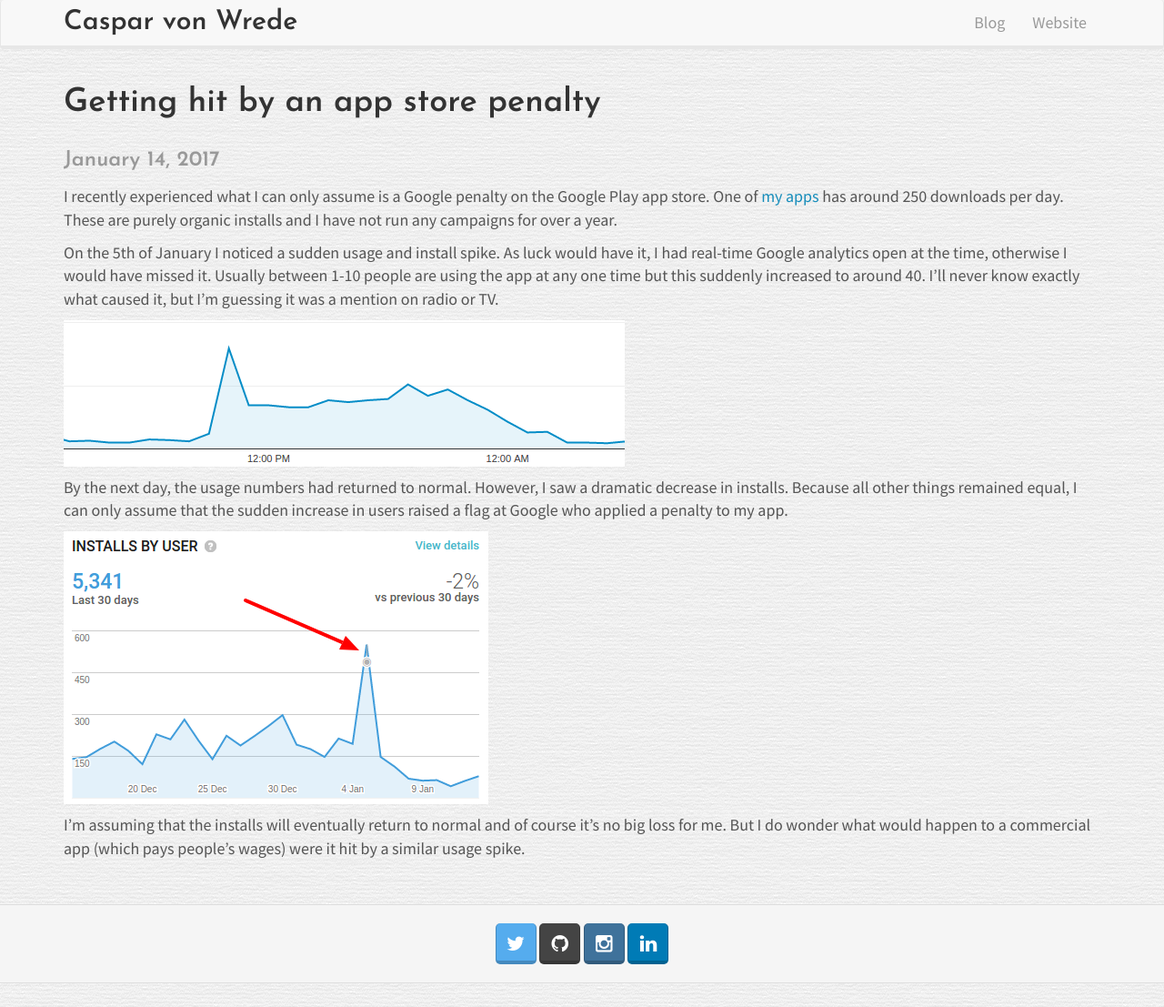
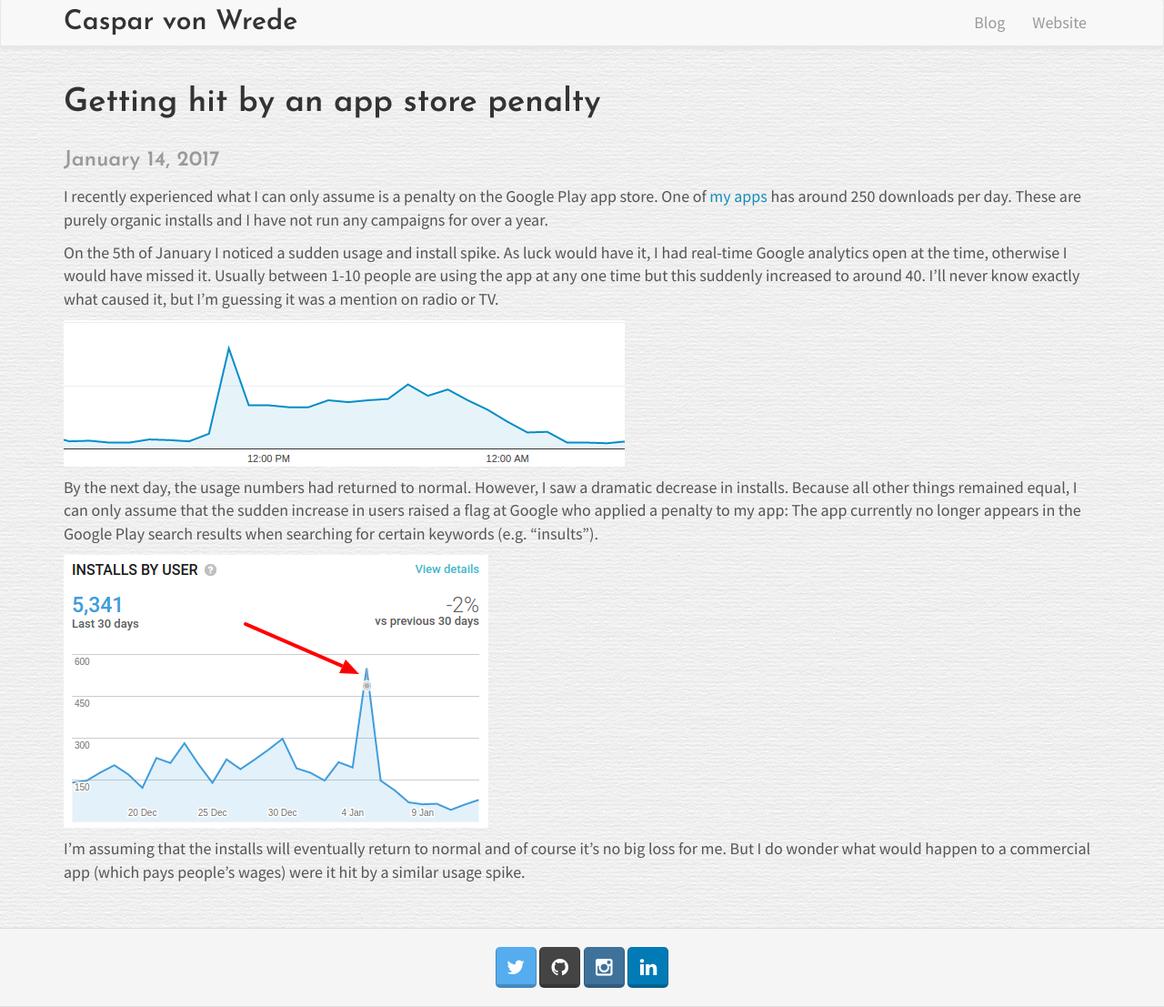
Before and after one commit to caspii/casparwre.de, a Jekyll site: the page built from _posts/2017-01-14-google-penalty.md, in a window 1280 px wide. Shown: the whole page at 91% size. Built offline with Jekyll 4.4.1, drawn with Linux system fonts in a browser that asks for light colours; comment, search, counter and statistics services are not loaded.

Commit message:
Added post and link to Blankz

```diff
--- a/_posts/2017-01-14-google-penalty.md
+++ b/_posts/2017-01-14-google-penalty.md
@@ -3,13 +3,13 @@
 title: Getting hit by an app store penalty
 ---
 
-I recently experienced what I can only assume is a Google penalty on the Google Play app store. One of [my apps](https://play.google.com/store/apps/details?id=de.casparwre.insult) has around 250 downloads per day. These are purely organic installs and I have not run any campaigns for over a year.
+I recently experienced what I can only assume is a penalty on the Google Play app store. One of [my apps](https://play.google.com/store/apps/details?id=de.casparwre.insult) has around 250 downloads per day. These are purely organic installs and I have not run any campaigns for over a year.
 
 On the 5th of January I noticed a sudden usage and install spike. As luck would have it, I had real-time Google analytics open at the time, otherwise I would have missed it. Usually between 1-10 people are using the app at any one time but this suddenly increased to around 40. I'll never know exactly what caused it, but I'm guessing it was a mention on radio or TV.
 
 ![_config.yml]({{ site.baseurl }}/images/ga.png)
 
-By the next day, the usage numbers had returned to normal. However, I saw a dramatic decrease in installs. Because all other things remained equal, I can only assume that the sudden increase in users raised a flag at Google who applied a penalty to my app.
+By the next day, the usage numbers had returned to normal. However, I saw a dramatic decrease in installs. Because all other things remained equal, I can only assume that the sudden increase in users raised a flag at Google who applied a penalty to my app: The app currently no longer appears in the Google Play search results when searching for certain keywords (e.g. "insults").
 
 ![_config.yml]({{ site.baseurl }}/images/penalty.png)
 
--- a/index.html
+++ b/index.html
@@ -60,6 +60,7 @@
         <div class="col-lg-12">
             <h2><i class="fa fa-hand-o-right"></i> Other things I made</h2>
             <ul>
+                <li> A fun and simple word game that you can play online: <a href="https://blankz.co"> Blankz &raquo;</a></li>
                 <li> Are you using an adblocker?<a href="/adblock-detector/"> Adblock detector &raquo;</a></li>
                 <li> Sporadic creative writing on <a href="https://medium.com/@casparwrede/">Medium &raquo;</a></li>
                 <li> Are your passwords strong enough? Get some better ones here: <a href="/passwords/">Password Generator &raquo;</a></li>
```
Also changed, not shown: _posts/2016-10-11-online-scoreboard.md (+2 -2 lines), _posts/2017-02-27-madlibs-online.md (added, +8 -0 lines).
